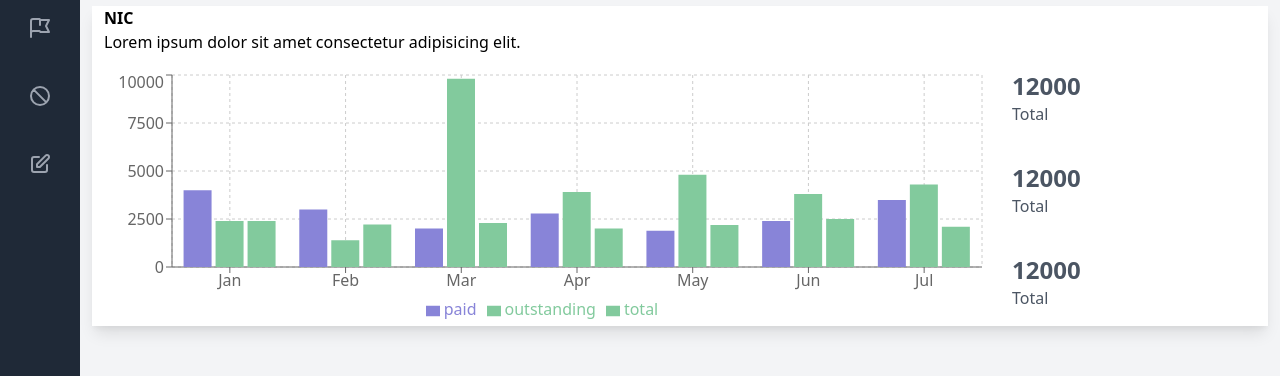
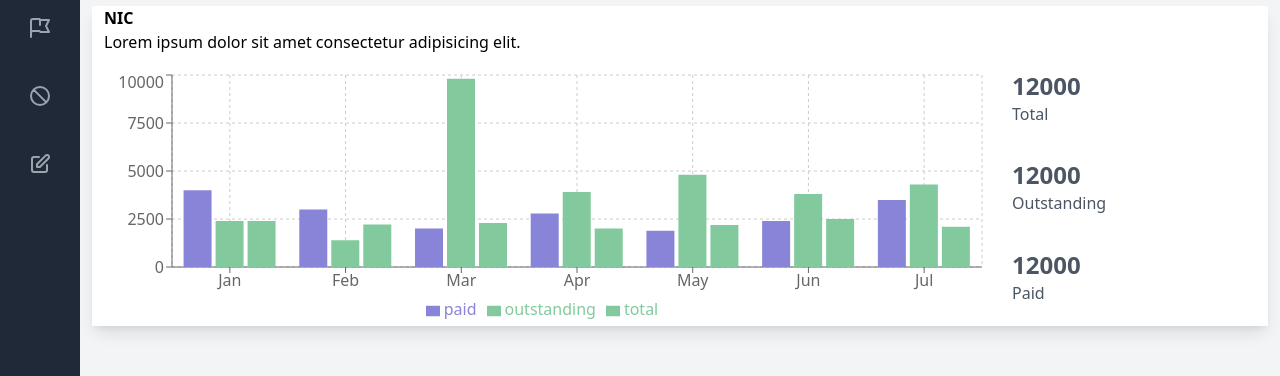
Before and after one commit to Khoby-790/template-nic, a React (Create React App) app: page / in a window 1280 px wide. Shown: the part 280-656 px from the top of the page. Built offline with nearby package versions, Linux system fonts and the light colour scheme.

Commit message:
--- Auto-Git Commit ---

```diff
--- a/src/pages/NewDashboard/NewDashboard.tsx
+++ b/src/pages/NewDashboard/NewDashboard.tsx
@@ -91,18 +91,18 @@ const NewDashboard = (props: Props) => {
                             </BarChart>
                         </ResponsiveContainer>
                     </div>
-                    <div className="w-64 grid grid-cols-1 gap-y-5">
+                    <div className="w-64 grid grid-cols-1 gap-y-3">
                         <div className="flex flex-col">
                             <span className="font-bold text-2xl text-gray-600">12000</span>
                             <span className="font-light text-gray-600">Total</span>
                         </div>
                         <div className="flex flex-col">
                             <span className="font-bold text-2xl text-gray-600">12000</span>
-                            <span className="font-light text-gray-600">Total</span>
+                            <span className="font-light text-gray-600">Outstanding</span>
                         </div>
                         <div className="flex flex-col">
                             <span className="font-bold text-2xl text-gray-600">12000</span>
-                            <span className="font-light text-gray-600">Total</span>
+                            <span className="font-light text-gray-600">Paid</span>
                         </div>
                     </div>
                 </div>
```
